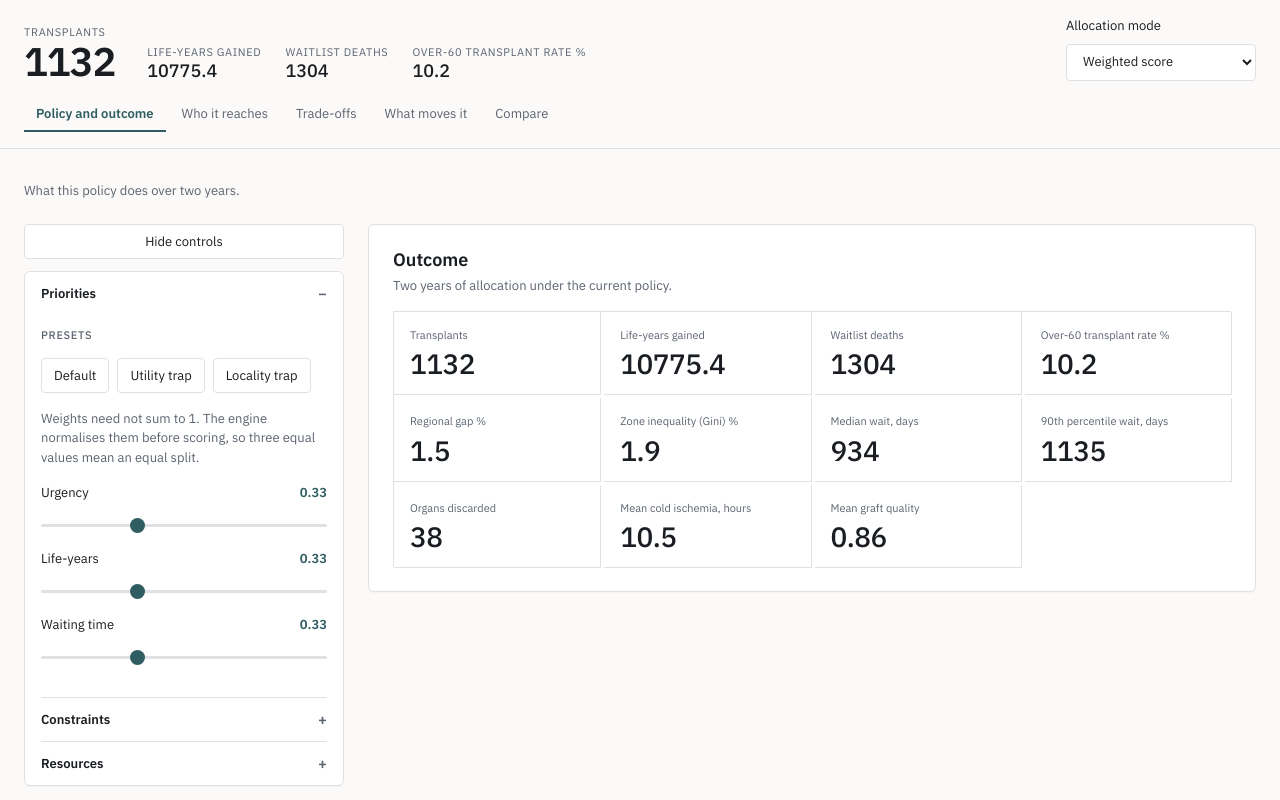
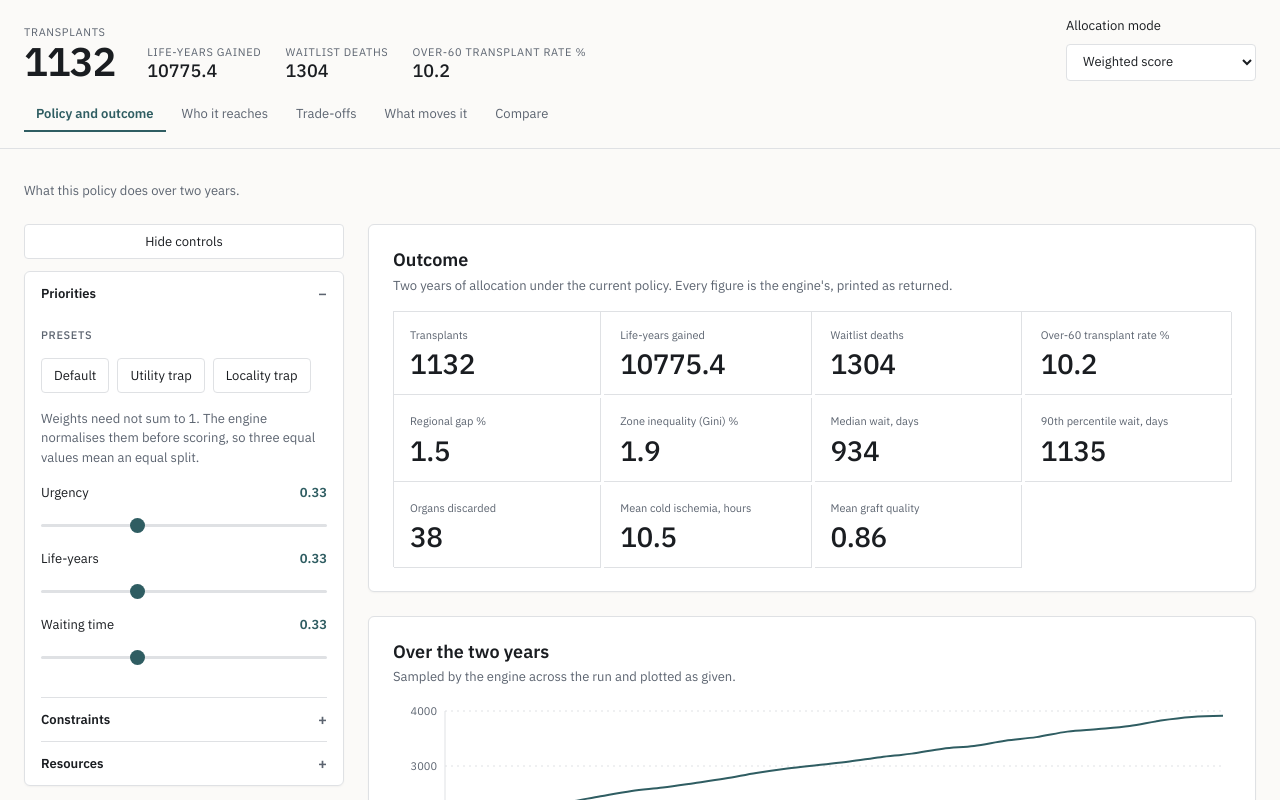
Before and after one commit to K-RANGARAJAN/Allocate, a React (Vite) app: page / in a window 1280 px wide. Shown: the top 800 px of the page. Built offline with nearby package versions, Linux system fonts and the light colour scheme.

Commit message:
Switched the app body to the five pages

```diff
--- a/src/ui/App.tsx
+++ b/src/ui/App.tsx
@@ -1,12 +1,20 @@
 import { AppHeader } from "./components/AppHeader";
 import { ControlsDrawer } from "./components/ControlsDrawer";
-import { MetricGrid } from "./components/MetricGrid";
 import { PageNav } from "./components/PageNav";
+import { ComparePage } from "./pages/ComparePage";
+import { PolicyOutcomePage } from "./pages/PolicyOutcomePage";
+import { TradeOffsPage } from "./pages/TradeOffsPage";
+import { WhatMovesItPage } from "./pages/WhatMovesItPage";
+import { WhoItReachesPage } from "./pages/WhoItReachesPage";
 import { PAGES, useActivePage } from "./state/useActivePage";
+import { useEngineWorker } from "./state/useEngineWorker";
 import { usePolicyRun } from "./state/usePolicyRun";
+import { useScenarios } from "./state/useScenarios";
 
 export function App() {
   const run = usePolicyRun();
+  const scenarios = useScenarios();
+  const worker = useEngineWorker();
   const nav = useActivePage();
 
   let claim = "";
@@ -16,30 +24,30 @@
     }
   }
 
-  let status = "Simulating two years of allocation…";
-  if (run.running === false) {
-    status = "Two years of allocation under the current policy.";
-  }
+  let body = (
+    <section className="panel">
+      <p className="panel-note">Simulating two years of allocation…</p>
+    </section>
+  );
 
-  let results = null;
   if (run.outcome !== null) {
-    results = (
-      <section className="panel">
-        <h2 className="panel-title">Outcome</h2>
-        <p className="panel-note">{status}</p>
-        <MetricGrid outcome={run.outcome} running={run.running} />
-      </section>
-    );
-  }
+    const outcome = run.outcome;
 
-  let placeholder = null;
-  if (run.outcome === null) {
-    placeholder = (
-      <section className="panel">
-        <h2 className="panel-title">Outcome</h2>
-        <p className="panel-note">{status}</p>
-      </section>
-    );
+    if (nav.page === "outcome") {
+      body = <PolicyOutcomePage outcome={outcome} running={run.running} />;
+    }
+    if (nav.page === "reach") {
+      body = <WhoItReachesPage outcome={outcome} />;
+    }
+    if (nav.page === "tradeoffs") {
+      body = <TradeOffsPage config={run.config} worker={worker} />;
+    }
+    if (nav.page === "movers") {
+      body = <WhatMovesItPage config={run.config} worker={worker} />;
+    }
+    if (nav.page === "compare") {
+      body = <ComparePage outcome={outcome} store={scenarios} />;
+    }
   }
 
   return (
@@ -58,10 +66,7 @@
         <p className="page-claim">{claim}</p>
         <div className="layout">
           <ControlsDrawer config={run.config} setConfig={run.setConfig} />
-          <div className="stack">
-            {placeholder}
-            {results}
-          </div>
+          {body}
         </div>
       </div>
     </div>
```
Also changed, not shown: 1 other file (tests, documents, lock files or other folders).
